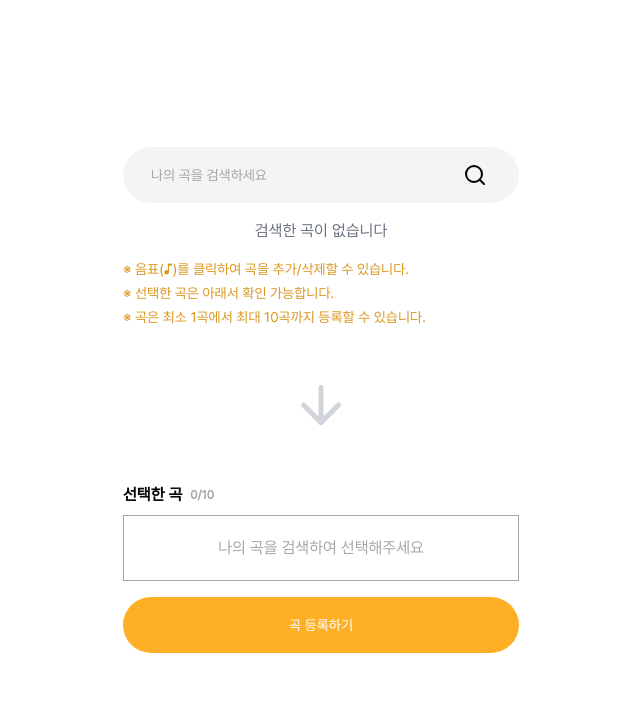
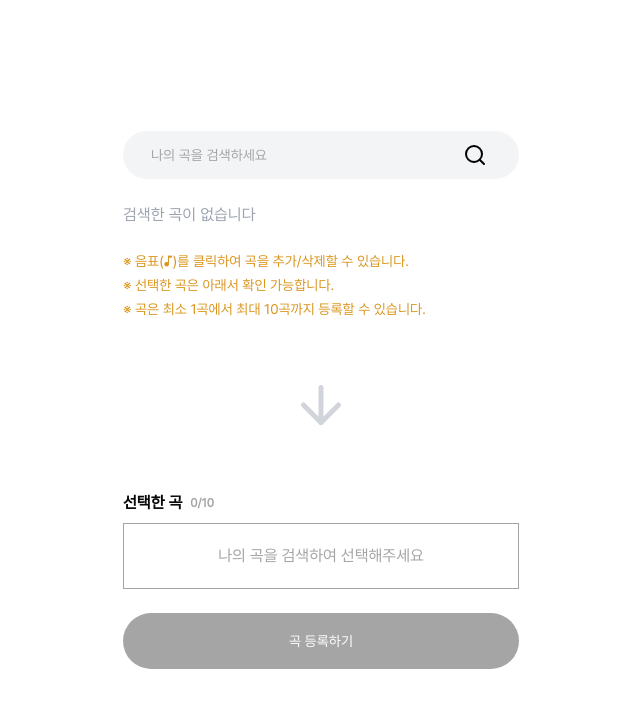
Before and after one commit to EH05/Melting, a React (Vite) app in the folder frontend/melting/: page /album/create/song-selection in a window 1280 px wide. Shown: the top 708 px of the page, without its empty margins (319-959 px from the left). Built offline with nearby package versions, Linux system fonts and the light colour scheme.

Commit message:
style: 곡 검색 UI 수정
Jira: S11P21A701-388

```diff
--- a/frontend/melting/src/components/Album/SongSearch.tsx
+++ b/frontend/melting/src/components/Album/SongSearch.tsx
@@ -80,7 +80,7 @@ export default function SongSearch() {
   }
 
   return (
-    <div className="space-y-4 p-4">
+    <div className="space-y-6 p-4">
       <div className="flex items-center space-x-2">
         <SearchBar
           searchTerm={searchTerm}
@@ -104,7 +104,7 @@ export default function SongSearch() {
           ))}
         </div>
       ) : (
-        <p className="text-gray-500 text-center">검색한 곡이 없습니다</p>
+        <p className="text-gray-400 text-left">검색한 곡이 없습니다</p>
       )}
 
       <div className="text-sm text-primary-500 space-y-1">
@@ -142,7 +142,7 @@ export default function SongSearch() {
 
       <Button
         type="button"
-        variant={'destructive'}
+        variant={selectedSongs.length === 0 ? 'gray' : 'destructive'}
         onClick={handleSubmit}
         disabled={selectedSongs.length === 0 || selectedSongs.length > 10}
         className="w-full rounded-full h-14"
--- a/frontend/melting/src/components/Music/SearchBar.tsx
+++ b/frontend/melting/src/components/Music/SearchBar.tsx
@@ -16,7 +16,7 @@ export default function SearchBar({
   placeholderText = 'Search...',
 }: SearchBarProps) {
   return (
-    <div className="flex w-full items-center rounded-full bg-gray-100 text-black px-4 py-2">
+    <div className="flex w-full items-center rounded-full bg-gray-100 text-black px-4 py-1">
       <Input
         placeholder={placeholderText}
         value={searchTerm}
```
